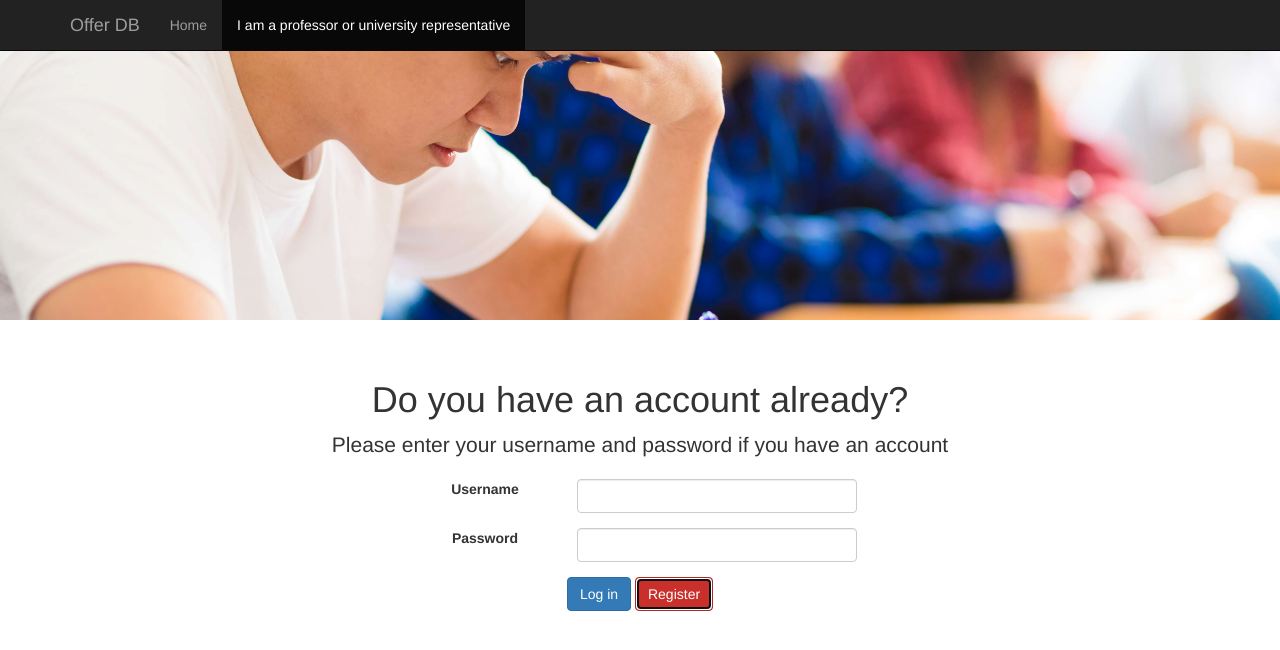
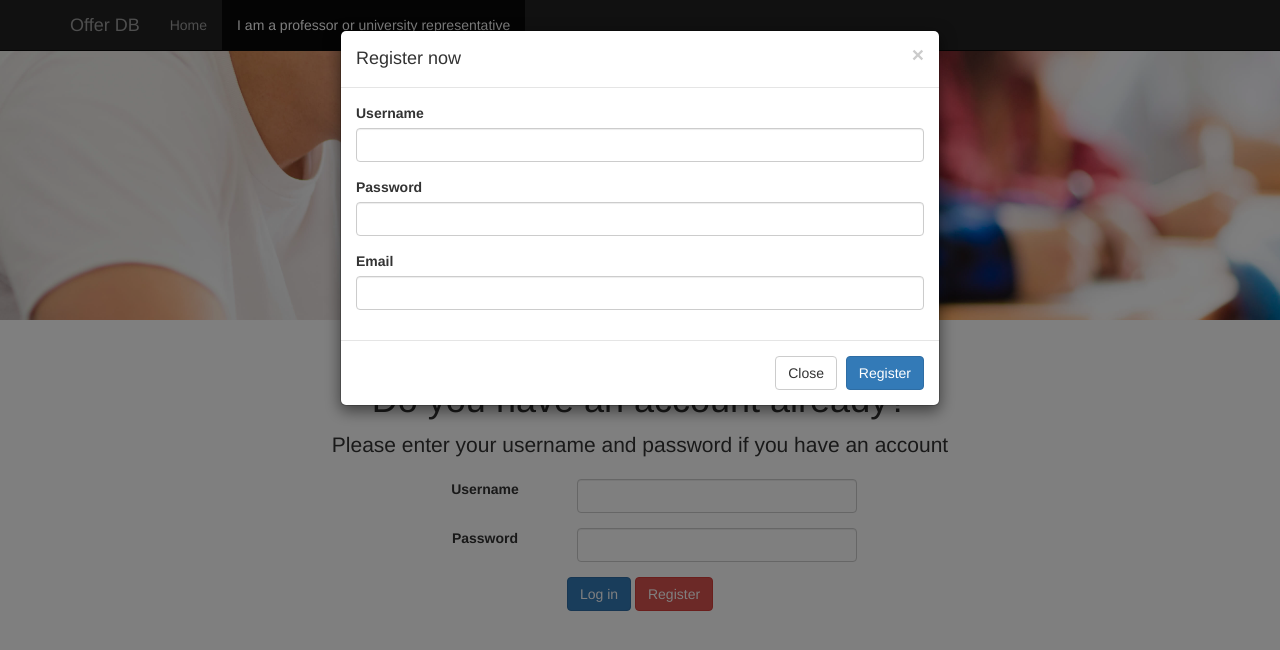
Before and after one commit to MichaelMa2014/OfferDB, a plain HTML site: page FrontEnd/university.html in a window 1280 px wide. Both pictures are taken after a click on the button "Register". Drawn offline with Linux system fonts and the light colour scheme.

Commit message:
Setup university.html

```diff
--- a/FrontEnd/university.html
+++ b/FrontEnd/university.html
@@ -76,7 +76,7 @@
                     <button id="submit-button" type="submit" class="btn btn-primary">
                         Log in
                     </button>
-                    <button id="register-button" type="button" class="btn btn-danger">
+                    <button id="register-button" type="button" class="btn btn-danger" data-toggle="modal" data-target="#register-modal">
                         Register
                     </button>
                 </div>
@@ -85,6 +85,61 @@
     </form>
 </div><!-- /.container -->
 
+<div class="modal fade" id="register-modal" tabindex="-1" role="dialog" aria-labelledby="myModalLabel">
+    <div class="modal-dialog" role="document">
+        <div class="modal-content">
+            <div class="modal-header">
+                <button type="button" class="close" data-dismiss="modal" aria-label="Close"><span aria-hidden="true">&times;</span></button>
+                <h4 class="modal-title" id="myModalLabel">Register now</h4>
+            </div>
+            <form id="form">
+            <div class="modal-body">
+                    <div class="form-group">
+                        <label for="new-username" class="control-label">Username</label>
+                        <input type="text" class="form-control" id="new-username" name="new-username">
+                    </div>
+                    <div class="form-group">
+                        <label for="new-password" class="control-label">Password</label>
+                        <input type="password" class="form-control" id="new-password" name="new-password">
+                    </div>
+                    <div class="form-group">
+                        <label for="new-email" class="control-label">Email</label>
+                        <input type="email" class="form-control" id="new-email" name="new-email">
+                    </div>
+            </div>
+            <div class="modal-footer">
+                <button type="button" class="btn btn-default" data-dismiss="modal">Close</button>
+                <button type="submit" class="btn btn-primary">Register</button>
+            </div>
+            </form>
+        </div>
+    </div>
+</div>
+
+<script>
+    $(function() {
+        $('#form').submit(function(event) {
+            event.preventDefault();
+
+            $.ajax({
+                url: 'http://219.224.134.225:5000/signUpUni',
+                data: $('form').serialize(),
+                type: 'POST',
+                success: function(response) {
+                    console.log(response);
+                    if(response == 0) {
+                        console.log("success");
+                        window.location.href = "http://stackoverflow.com";
+                    }
+                },
+                error: function(error) {
+                    console.log(error);
+                }
+            });
+        });
+    });
+</script>
+
 
 <!-- Bootstrap core JavaScript
 ================================================== -->
```
